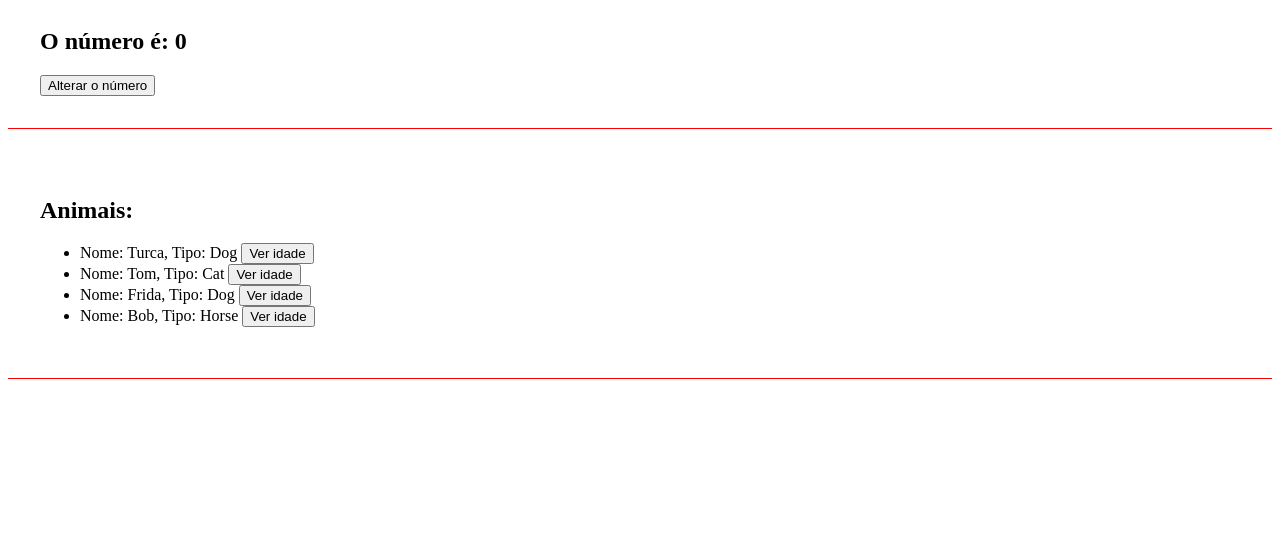
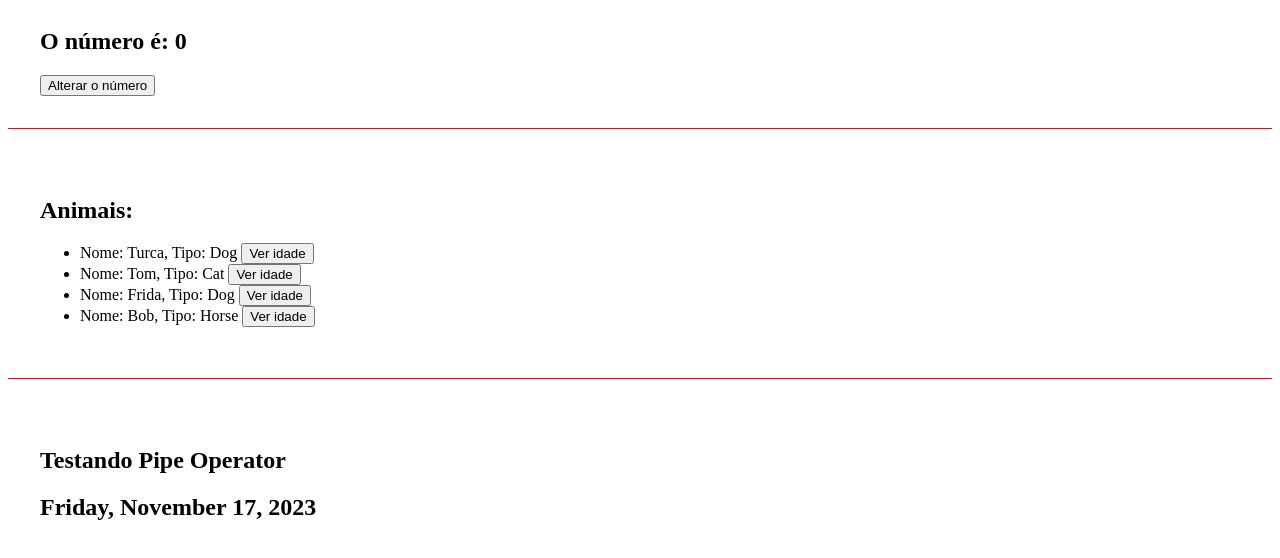
Before and after one commit to gustavops02/angular-from-scratch, an Angular app: page / in a window 1280 px wide. Shown: the part 958-1516 px from the top of the page. Built offline with nearby package versions, Linux system fonts and the light colour scheme.

Commit message:
[feat] pipe operators

```diff
--- a/src/app/app.component.html
+++ b/src/app/app.component.html
@@ -5,4 +5,5 @@
 <app-events></app-events>
 <app-emitter></app-emitter>
 <app-list-render></app-list-render>
+<app-pipes></app-pipes>
 <router-outlet></router-outlet>
--- a/src/app/app.module.ts
+++ b/src/app/app.module.ts
@@ -10,6 +10,7 @@
 import { EmitterComponent } from './components/emitter/emitter.component';
 import { ChangeNumberComponent } from './components/change-number/change-number.component';
 import { ListRenderComponent } from './components/list-render/list-render.component';
+import { PipesComponent } from './components/pipes/pipes.component';
 
 @NgModule({
   declarations: [
@@ -20,7 +21,8 @@
     EventsComponent,
     EmitterComponent,
     ChangeNumberComponent,
-    ListRenderComponent
+    ListRenderComponent,
+    PipesComponent
   ],
   imports: [
     BrowserModule,
--- /dev/null
+++ b/src/app/components/pipes/pipes.component.html
@@ -0,0 +1,5 @@
+<div class="class">
+    <h2>{{someText | titlecase}}</h2>
+
+    <h2>{{today | date: "fullDate"}}</h2>
+</div>
--- /dev/null
+++ b/src/app/components/pipes/pipes.component.ts
@@ -0,0 +1,12 @@
+import { Component } from '@angular/core';
+
+@Component({
+  selector: 'app-pipes',
+  templateUrl: './pipes.component.html',
+  styleUrl: './pipes.component.css'
+})
+export class PipesComponent {
+  someText:string = "Testando pipe operator"
+
+  today = new Date();
+}
```
Also changed, not shown: src/app/components/pipes/pipes.component.css (added), 1 other file (tests, documents, lock files or other folders).
